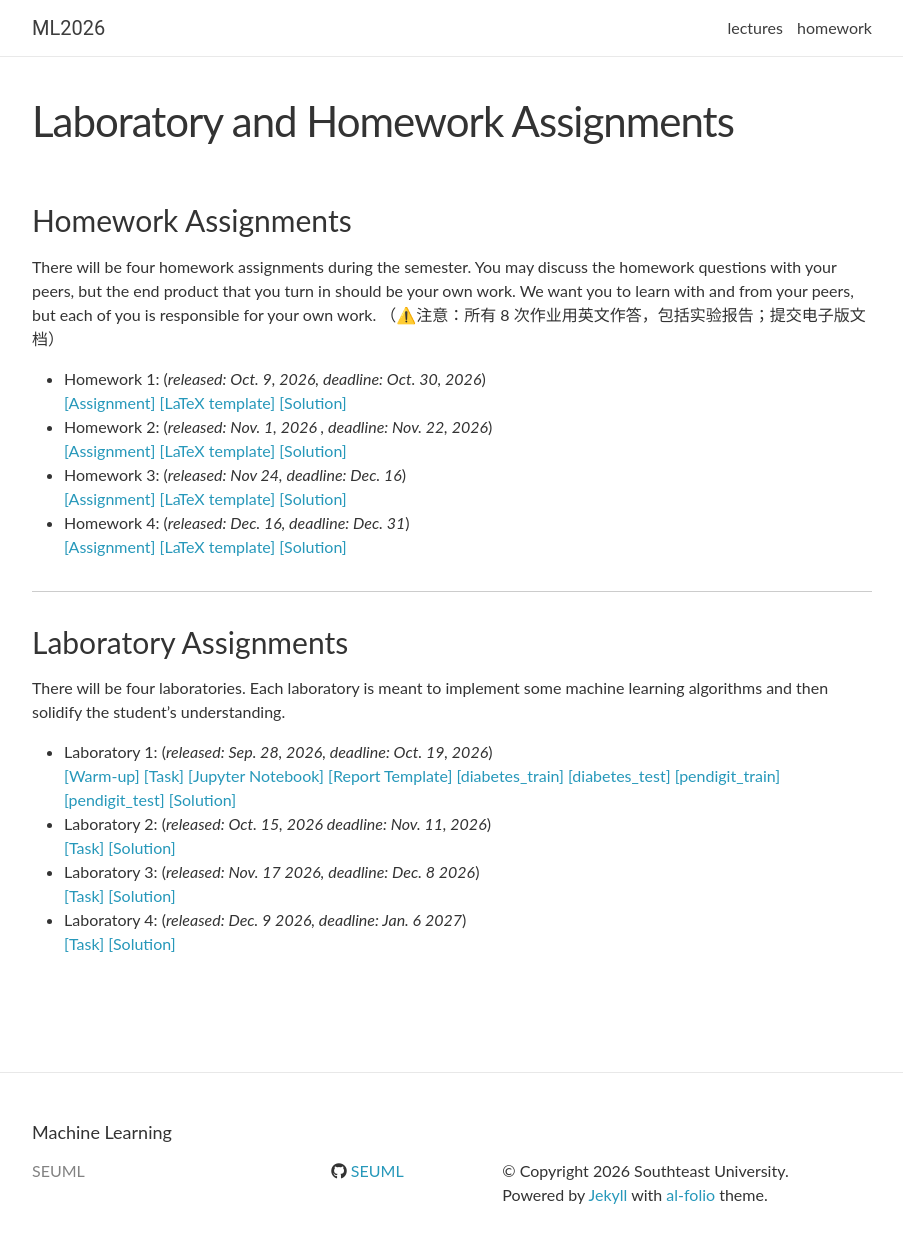
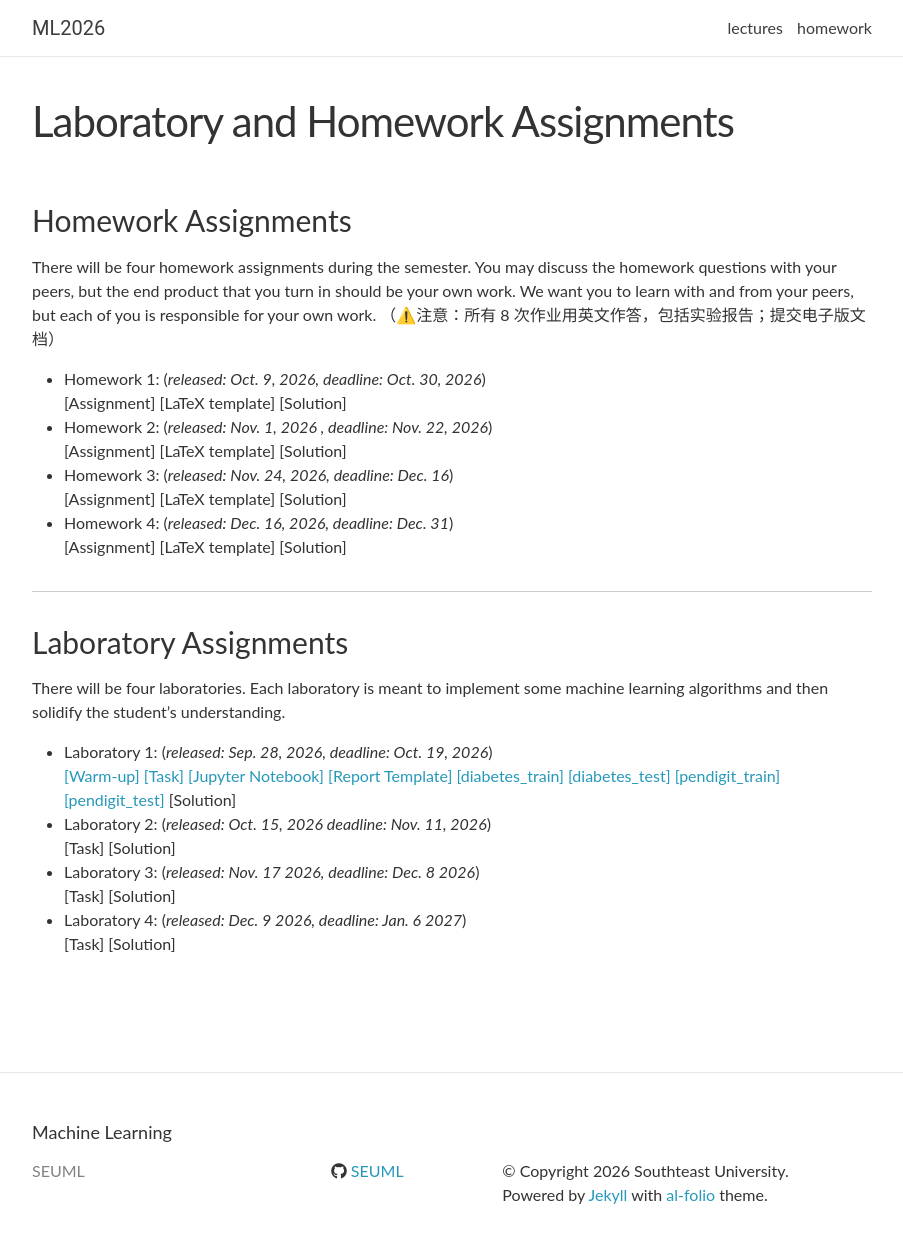
Before and after one commit to SEUML/ml-autumn-2026, a Jekyll site: the page built from _pages/homework.md, in a window 1280 px wide and 1268 px high. Shown: the top 1243 px of the window, without its empty margins (188-1091 px from the left). Built offline with Jekyll 4.4.1, drawn with Linux system fonts in a browser that asks for light colours; nearby versions of some CDN libraries; comment, search, counter and statistics services are not loaded.

```diff
--- a/_pages/homework.md
+++ b/_pages/homework.md
@@ -10,16 +10,16 @@
 
 - Homework 1: (*released: Oct. 9, 2026, deadline: Oct. 30, 2026*)
 <br>
-[[Assignment]](../assets/assignments/hw1/assignment_v1.pdf) [[LaTeX template]](../assets/assignments/hw1/latex_v1.tex) [[Solution]](../assets/assignments/hw1/solution_v1.pdf)
+[Assignment] [LaTeX template] [Solution]
 - Homework 2: (*released: Nov. 1, 2026 , deadline: Nov. 22, 2026*)
 <br>
-[[Assignment]](../assets/assignments/hw2/assignment_v1.pdf) [[LaTeX template]](../assets/assignments/hw2/latex_v1.tex) [[Solution]](../assets/assignments/hw2/solution_v1.pdf)
-- Homework 3: (*released: Nov 24, deadline: Dec. 16*)
+[Assignment] [LaTeX template] [Solution]
+- Homework 3: (*released: Nov. 24, 2026, deadline: Dec. 16*)
 <br>
-[[Assignment]](../assets/assignments/hw3/assignment_v1.pdf) [[LaTeX template]](../assets/assignments/hw3/latex_v1.tex) [[Solution]](../assets/assignments/hw3/solution_v1.pdf)
-- Homework 4: (*released: Dec. 16, deadline: Dec. 31*)
+[Assignment] [LaTeX template] [Solution]
+- Homework 4: (*released: Dec. 16, 2026, deadline: Dec. 31*)
 <br>
-[[Assignment]](../assets/assignments/hw4/assignment_v1.pdf) [[LaTeX template]](../assets/assignments/hw4/latex_v1.tex) [[Solution]](../assets/assignments/hw4/solution_v1.pdf)
+[Assignment] [LaTeX template] [Solution]
 
 ***
 
@@ -38,16 +38,16 @@
 [[diabetes_test]](../assets/assignments/lab1/diabetes_test.csv)
 [[pendigit_train]](../assets/assignments/lab1/pendigit_train.csv)
 [[pendigit_test]](../assets/assignments/lab1/pendigit_test.csv)
-[[Solution]](../assets/assignments/lab1/solution_v1.ipynb)
+[Solution]
 - Laboratory 2: (*released: Oct. 15, 2026 deadline: Nov. 11, 2026*)
 <br>
-[[Task]](../assets/assignments/lab2/lab2.zip)
-[[Solution]](../assets/assignments/lab2/solution_v1.ipynb)
+[Task]
+[Solution]
 - Laboratory 3: (*released: Nov. 17 2026, deadline: Dec. 8 2026*)
 <br>
-[[Task]](../assets/assignments/lab3/lab3.zip)
-[[Solution]](../assets/assignments/lab3/solution_v1.ipynb)
+[Task]
+[Solution]
 - Laboratory 4: (*released: Dec. 9 2026, deadline: Jan. 6 2027*)
 <br>
-[[Task]](../assets/assignments/lab4/lab4.zip)
-[[Solution]](../assets/assignments/lab4/solution_v1.ipynb)
+[Task]
+[Solution]
```
